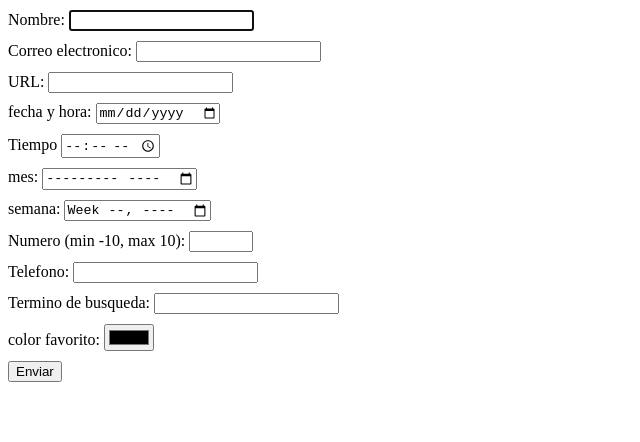
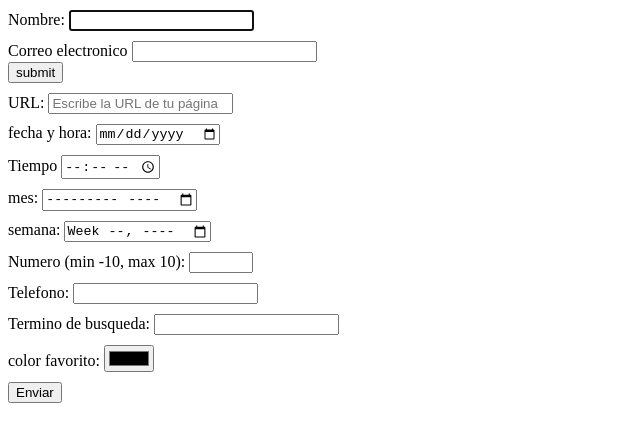
Before and after one commit to Gadielalfonzo/practica3-2022, a plain HTML site: page introduccion-a-html5/actividad3/index.html in a window 1280 px wide. Shown: the whole page, without its empty margins (0-640 px from the left). Drawn offline with Linux system fonts and the light colour scheme.

Commit message:
cambio al correo

```diff
--- a/introduccion-a-html5/actividad3/index.html
+++ b/introduccion-a-html5/actividad3/index.html
@@ -15,12 +15,15 @@
         </div>
 
         <div class="margenarriba">
-            <label>Correo electronico: </label>
-            <input type="email" name="email" required>
-        </div>
+            <form>
+                <label>Correo electronico</label>
+                <input type="email" required/> <br />
+                <input type="submit" value="submit">
+            </form>
         <div class="margenarriba">
             <label>URL: </label>
-            <input type="url">
+            <input type="url" placeholder="Escribe la URL de tu página
+            web personal" >
         </div>
         <div class="margenarriba">
             <label>fecha y hora: </label>
@@ -45,7 +48,7 @@
         </div>
         <div class="margenarriba">
             <label>Telefono: </label>
-            <input type="tel">
+            <input type="tel" >
         </div>
         <div class="margenarriba">
             <label>Termino de busqueda: </label>
```
